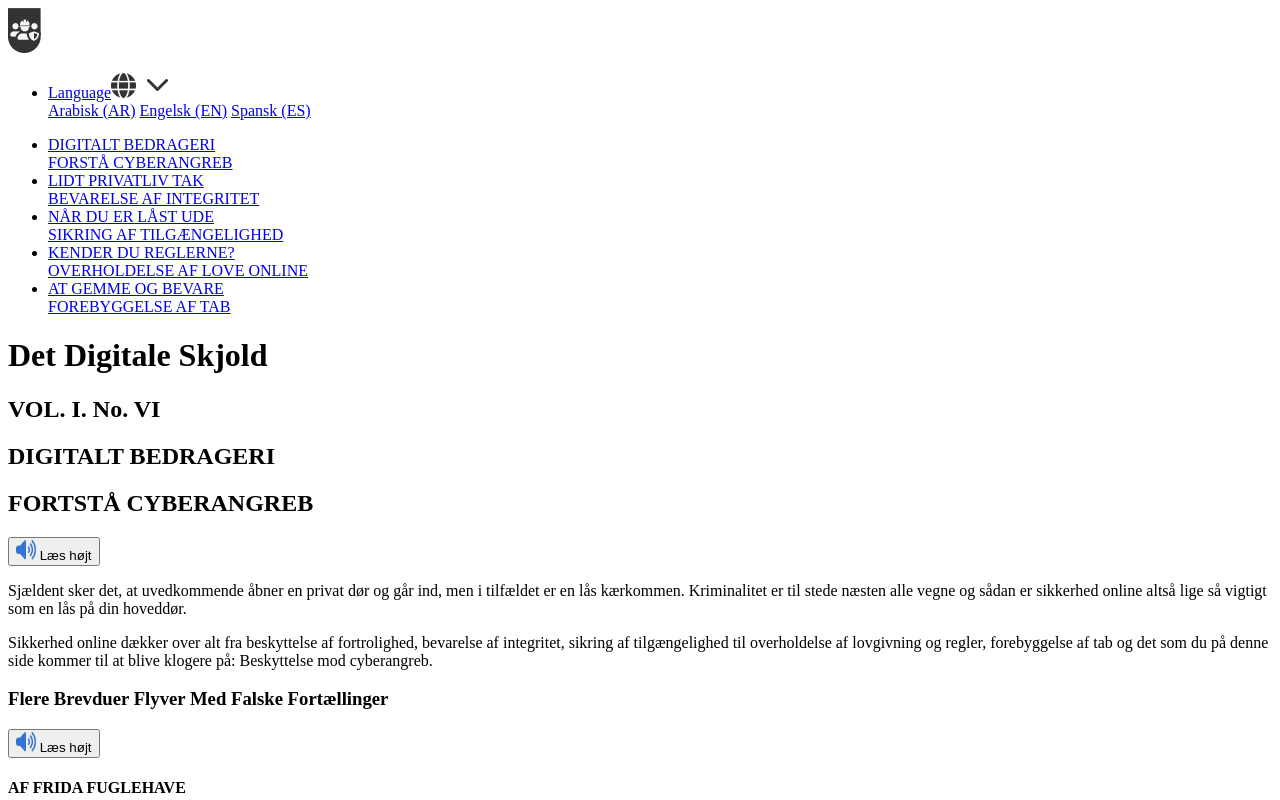
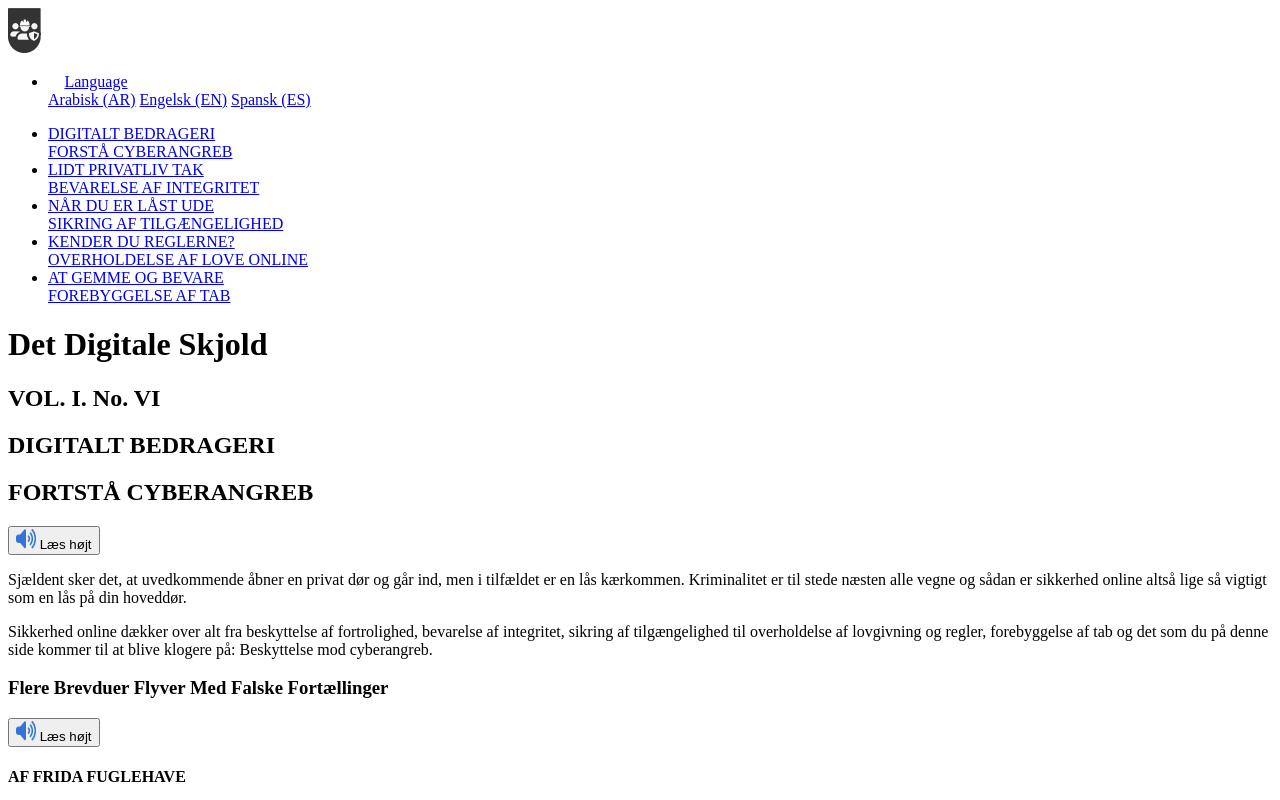
Before and after one commit to LLjungar/mmds2t2, a plain HTML site: page index.html in a window 1280 px wide. Shown: the top 800 px of the page. Drawn offline with Linux system fonts and the light colour scheme; a small style sheet from the web is missing.

Commit message:
Journal opdateret

```diff
--- a/index.html
+++ b/index.html
@@ -6,6 +6,7 @@
     <meta name="viewport" content="width=device-width, initial-scale=1.0">
     <title>Det Digitale Skjold</title>
     <link rel="stylesheet" href="style.css">
+    <link rel="stylesheet" href="https://cdnjs.cloudflare.com/ajax/libs/font-awesome/5.15.4/css/all.min.css" integrity="sha512-dTTOxfFNjZtm+vsvMhHwAsStgqH7/MmfxjiSMoUn+uA7kF7+c4OuO1u4qIvTpUeOLPZ+dzZLHLF6VrqFwtl79g==" crossorigin="anonymous" referrerpolicy="no-referrer"/>
 </head>
 <body>
 
@@ -20,7 +21,8 @@
     <nav>
         <ul>
             <li class="dropdown">
-                <a href="#" class="dropbtn">Language</a><img src="img/sprog.png" alt="Sidens logo der forestiller et skjold med brugere i sikkerhedshjelme">
+                <i class="fa-solid fa-globe"></i>
+                <a href="#" class="dropbtn">Language</a>
                 <div class="dropdown-content">
                     <a href="index.html">Arabisk (AR)</a>
                     <a href="index.html">Engelsk (EN)</a>
```
Also changed, not shown: 1 other file.
